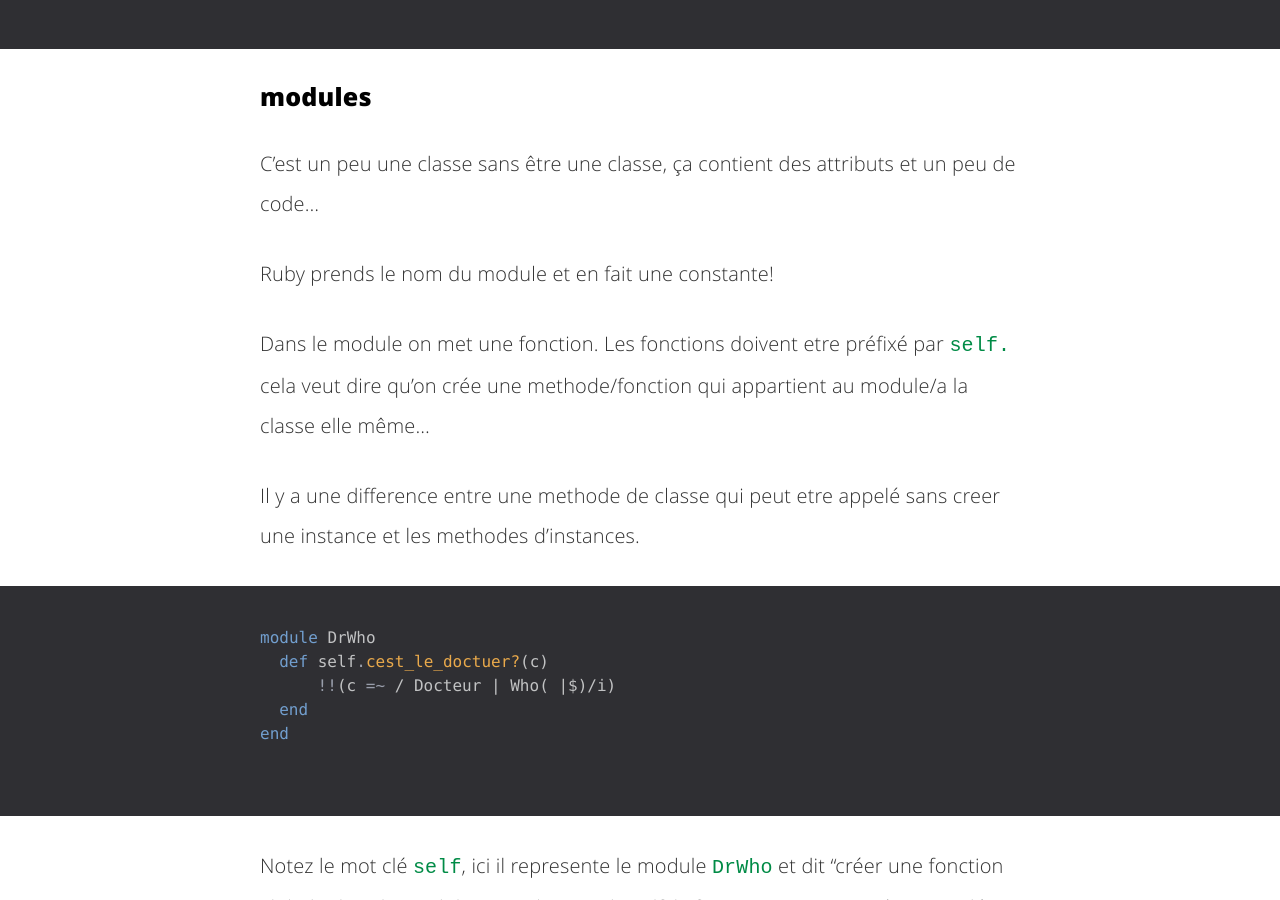
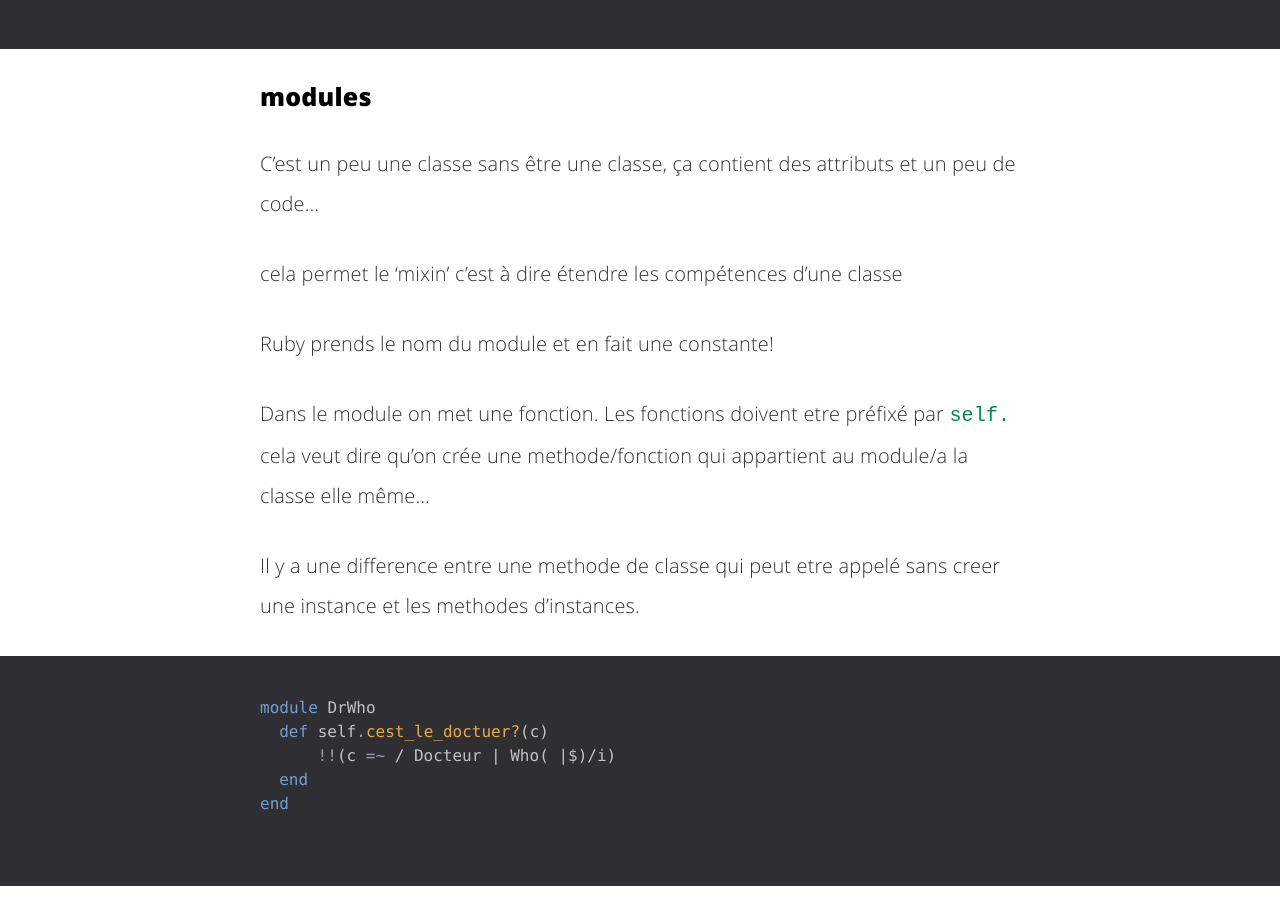
Before and after one commit to fasca/fasca.github.io, a Jekyll site: the page built from _posts/2016-10-26-ruby.md, in a window 1280 px wide and 900 px high, scrolled down 56779 px. Built offline with Jekyll 4.4.1, drawn with Linux system fonts in a browser that asks for light colours; comment, search, counter and statistics services are not loaded.

Commit message:
Update 2016-10-26-ruby.md

```diff
--- a/_posts/2016-10-26-ruby.md
+++ b/_posts/2016-10-26-ruby.md
@@ -1483,6 +1483,8 @@ end
 
 C'est un peu une classe sans être une classe, ça contient des attributs et un peu de code...
 
+cela permet le 'mixin' c'est à dire étendre les compétences d'une classe
+
 Ruby prends le nom du module et en fait une constante!
 
 Dans le module on met une fonction. Les fonctions doivent etre préfixé par `self.` cela veut dire qu'on crée une methode/fonction qui appartient au module/a la classe elle même...
```
